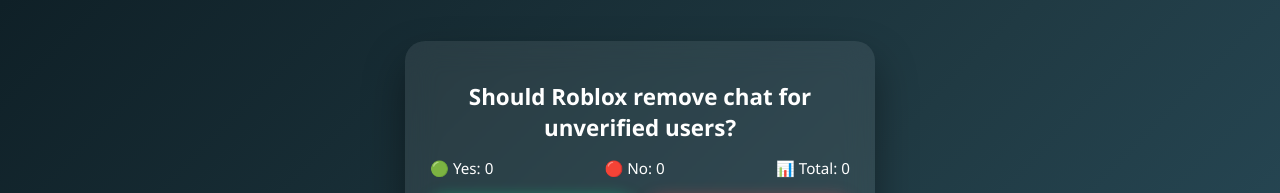
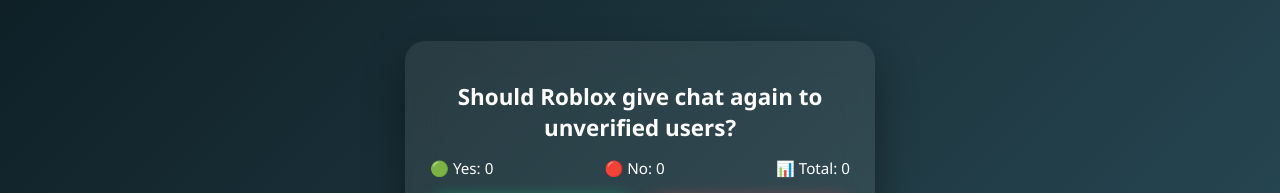
Before and after one commit to VAIBHAVRISPUBLIC/Roblox-Decision-Vote-2025, a plain HTML site: page index.html in a window 1280 px wide. Shown: the top 193 px of the page. Drawn offline with nearby package versions, Linux system fonts and the light colour scheme; no server answers.

Commit message:
Update heading question about Roblox chat policy

```diff
--- a/index.html
+++ b/index.html
@@ -91,7 +91,7 @@
 </head>
 <body>
   <div class="container">
-    <h1>Should Roblox remove chat for unverified users?</h1>
+    <h1>Should Roblox give chat again to unverified users?</h1>
 
     <div class="stats">
       <div>🟢 Yes: <span id="yesCount">0</span></div>
```
